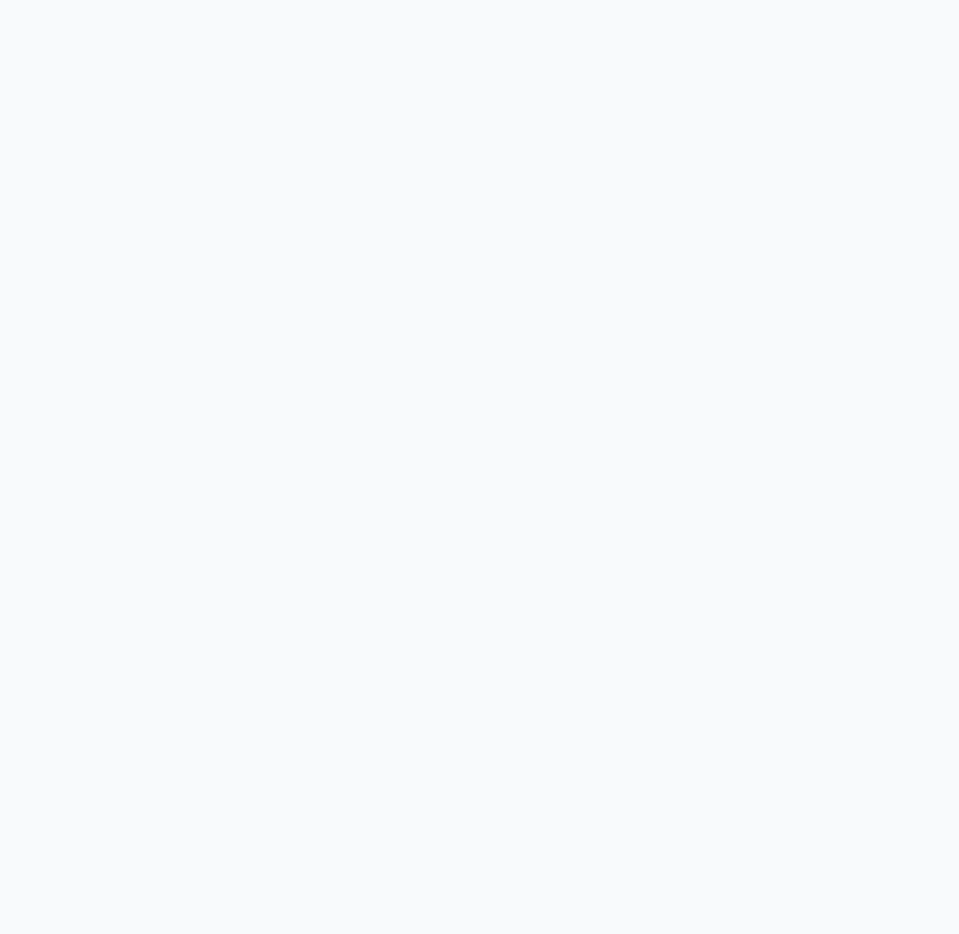
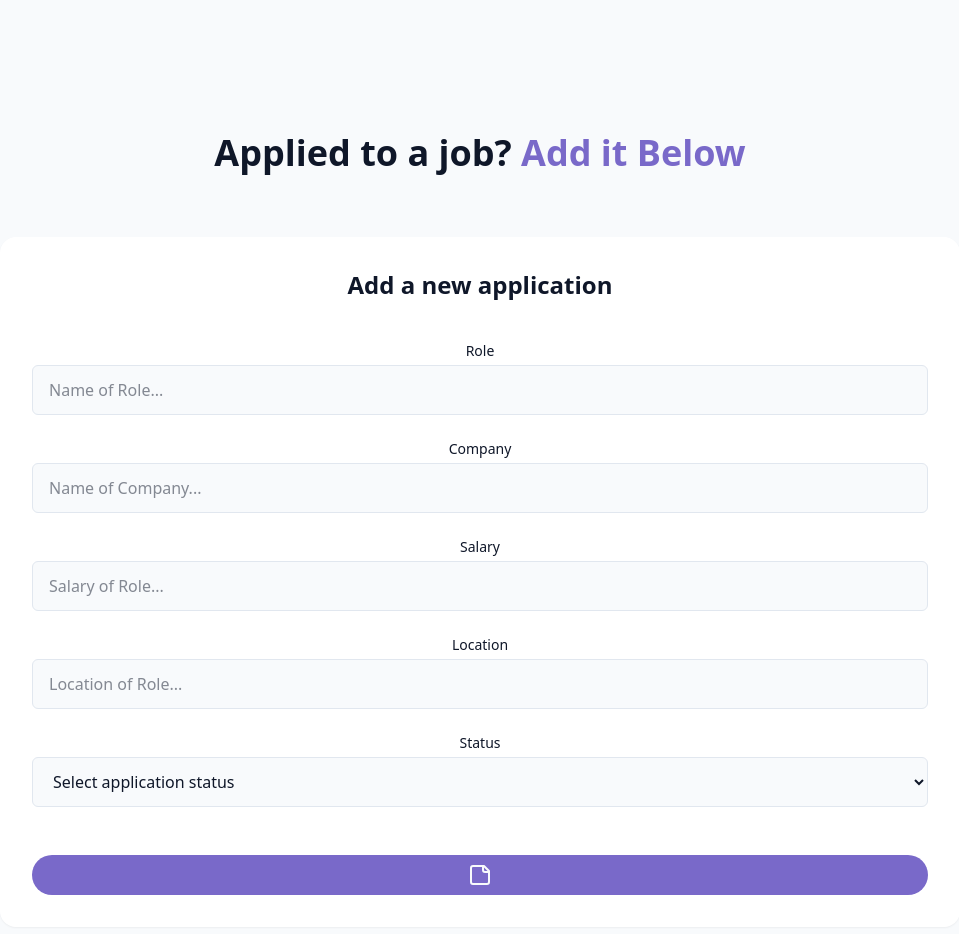
Before and after one commit to TyLou28/Application-Tracker, a React (Vite) app in the folder frontend/frontend/: page /view-applications in a window 1280 px wide. Shown: the part 460-1394 px from the top of the page, without its empty margins (160-1119 px from the left). Before the commit the page ends 800 px from the top, so only its background shows below. Built offline with nearby package versions, Linux system fonts and the light colour scheme.

Commit message:
Allows users to add new applications

```diff
--- /dev/null
+++ b/frontend/frontend/src/components/NewApplicationSection.jsx
@@ -0,0 +1,153 @@
+import React, { useState } from "react"
+import { cn } from "@/lib/utils.js"
+import { LoaderPinwheel, StickyNote } from "lucide-react";
+export const NewApplicationSection = () => {
+    const [applications, setApplications] = useState([]);
+    const [company, setCompany] = useState("")
+    const [role, setRole] = useState("")
+    const [location, setLocation] = useState("")
+    const [salary, setSalary] = useState("")
+    const [status, setStatus] = useState("")
+    const [applied_date, setApplied_date] = useState("")
+    const [isSubmitting, setIsSubmitting] = useState(false)
+
+    const statusOptions = [
+        ['applied', 'Applied'],
+        ['video interview', 'Video Interview'],
+        ['phone screen', 'Phone Screen'],
+        ['online assessment', 'Online Assessment'],
+        ['assessment centre', 'Assessment Centre'],
+        ['first interview', 'First Interview'],
+        ['second interview', 'Second Interview'],
+        ['third interview', 'Third Interview'],
+        ['fourth interview', 'Fourth Interview'],
+        ['fifth interview', 'Fifth Interview'],
+        ['offer', 'Offer'],
+        ['rejected', 'Rejected'],
+        ['other', 'Other'],
+      ];
+
+    const addApplication = async (e) => {
+        e.preventDefault();
+        if(isSubmitting) {
+            return
+        }
+        const token = localStorage.getItem("accessToken");  // Retrieve stored token
+
+        const appData = {
+            company,
+            role,
+            location,
+            salary,
+            status,
+            applied_date,
+        };
+        setIsSubmitting(true)
+
+        try {
+            const response = await fetch("http://localhost:8000/applications/create_application", {
+                method: "POST",
+                headers: {
+                    "Content-Type": "application/json",
+                    "Authorization": `Bearer ${token}`  // Include the auth token
+                },
+                body: JSON.stringify(appData),
+            });
+
+            if (!response.ok) {
+                const errorData = await response.json(); // Get detailed error message from backend
+                console.error("Error from backend:", errorData);
+                throw new Error("Failed to add application");
+            }
+
+            const data = await response.json();
+
+            // Update UI with new application
+            setApplications((prev) => [...prev, data]);
+
+            // Clear form fields
+            setCompany('');
+            setRole('');
+            setLocation('');
+            setSalary('');
+            setStatus('');
+            window.location.href = "view-applications"
+        } catch (err) {
+            console.error("Error:", err);
+        } finally {
+            setIsSubmitting(false)
+        }
+    };
+
+    return (
+        <section className="py-24 px-4 relative bg-secondary/30">
+            <div className="container mx-auto max-w-5xl">
+                <h2 className="text-3xl md:text-4xl font-bold mb-16 text-center opacity-0 animate-fade-in-delay-1">
+                    Applied to a job? <span className="text-primary">Add it Below</span>
+                </h2>
+
+                <div className="bg-card opacity-0 p-8 rounded-2xl shadow-xs animate-fade-in-delay-1">
+                    <h4 className="text-2xl font-semibold mb-10">Add a new application</h4>
+
+                    <form className="space-y-6" onSubmit={addApplication}>
+                        <div>
+                            <label htmlFor="role" className="block text-sm font-medium mb-1">Role</label>
+                            <input type="text" id="role" required value={role} placeholder="Name of Role..."
+                            className="w-full px-4 py-3 rounded-md border border-input bg-background focus:outline-hidden focus:ring-2 focus:ring-primary"
+                            onChange={(e) => setRole(e.target.value)} />
+                        </div>
+                        <div>
+                            <label htmlFor="company" className="block text-sm font-medium mb-1">Company</label>
+                            <input type="text" id="company" required value={company} placeholder="Name of Company..."
+                            className="w-full px-4 py-3 rounded-md border border-input bg-background focus:outline-hidden focus:ring-2 focus:ring-primary"
+                            onChange={(e) => setCompany(e.target.value)} />
+                        </div>
+                        <div>
+                            <label htmlFor="salary" className="block text-sm font-medium mb-1">Salary</label>
+                            <input type="text" id="salary" required value={salary} placeholder="Salary of Role..."
+                            className="w-full px-4 py-3 rounded-md border border-input bg-background focus:outline-hidden focus:ring-2 focus:ring-primary"
+                            onChange={(e) => setSalary(e.target.value)} />
+                        </div>
+                        <div>
+                            <label htmlFor="location" className="block text-sm font-medium mb-1">Location</label>
+                            <input type="text" id="location" required value={location} placeholder="Location of Role..."
+                            className="w-full px-4 py-3 rounded-md border border-input bg-background focus:outline-hidden focus:ring-2 focus:ring-primary"
+                            onChange={(e) => setLocation(e.target.value)} />
+                        </div>
+                        <div>
+                            <label htmlFor="status" className="block text-sm font-medium mb-1">Status</label>
+                            {/*
+                            <input type="text" id="status" required value={status} placeholder="Status of Application..."
+                            className="w-full px-4 py-3 rounded-md border border-input bg-background focus:outline-hidden focus:ring-2 focus:ring-primary"
+                            onChange={(e) => setStatus(e.target.value)} /> */ }
+                            <select
+                             id="status"
+                             value={status}
+                             required
+                             onChange={(e) => setStatus(e.target.value)}
+                             className="w-full px-4 py-3 rounded-md border border-input bg-background focus:outline-hidden focus:ring-2 focus:ring-primary">
+                                <option value="" disabled>Select application status</option>
+                                {statusOptions.map(([value, label]) => (
+                                    <option key={value} value={value}>{label}</option>
+                                ))}
+                             </select>
+
+                             {status === "other" && (
+                                <input
+                                type="text"
+                                required
+                                placeholder="Enter custom status..."
+                                className="mt-4 w-full px-4 py-3 rounded-md border border-input bg-background focus:outline-none focus:ring-2 focus:ring-primary"
+                                onChange={(e) => setStatus(e.target.value)}
+                                />
+                             )}
+                        </div>
+                        <button disabled={isSubmitting} type="submit" className={cn("button-one w-full flex items-center justify-center gap-2 mt-12 cursor-pointer")}>
+                            {isSubmitting ? <LoaderPinwheel /> : <StickyNote />}
+                        </button>
+                    </form>
+                </div>
+            </div>
+        </section>
+    )
+}
--- a/frontend/frontend/src/pages/ViewApplications.jsx
+++ b/frontend/frontend/src/pages/ViewApplications.jsx
@@ -1,5 +1,6 @@
 import { ApplicationTableSection } from "../components/ApplicationTableSection"
 import { Navbar } from "../components/Navbar"
+import { NewApplicationSection } from "../components/NewApplicationSection"
 import { ToggleTheme } from "../components/ToggleTheme"
 
 export const ViewApplications = () => {
@@ -10,6 +11,7 @@ export const ViewApplications = () => {
 
             <main>
                 <ApplicationTableSection />
+                <NewApplicationSection />
             </main>
         </div>
     )
```
